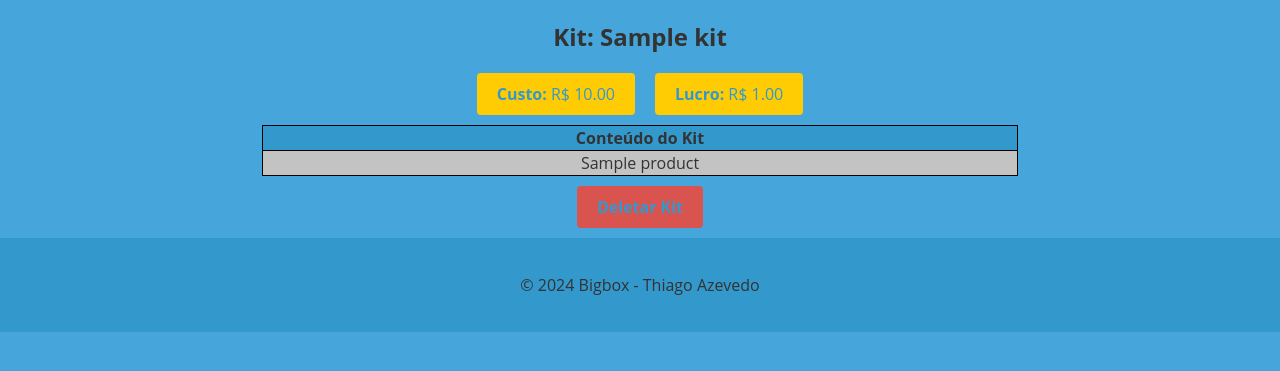
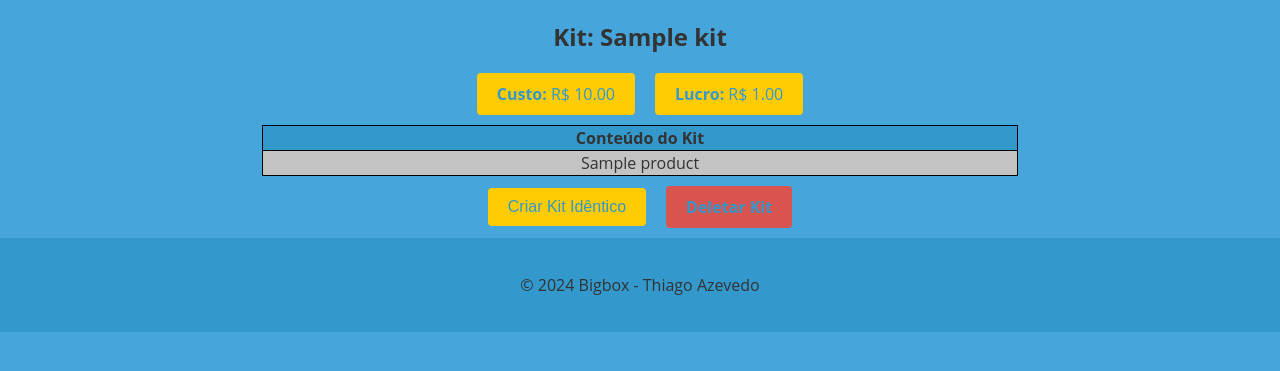
Before and after one commit to thiagoarvore/BigBox, a Django app: page /kit/1 in a window 1280 px wide. Shown: the part 50-421 px from the top of the page. Run offline with Django 5.2, Linux system fonts and the light colour scheme; a user stored in the database is signed in; tables that the repository leaves empty hold one stand-in row (values such as "Sample post").

Commit message:
create_identical_kit funcion

```diff
--- a/app/urls.py
+++ b/app/urls.py
@@ -2,7 +2,7 @@ from django.contrib import admin
 from django.views.generic import RedirectView
 from django.urls import path, reverse_lazy
 from accounts.views import login_view
-from bigbox.views import KitDetailView, ProductsListView, Test, ProductDetailView, ProductCreateView, ProductUpdateView, ProductDeleteView, ProductLogListView, KitListView, create_kit, KitDeleteView
+from bigbox.views import KitDetailView, ProductsListView, Test, ProductDetailView, ProductCreateView, ProductUpdateView, ProductDeleteView, ProductLogListView, KitListView, create_kit, KitDeleteView, create_identical_kit
 
 
 
@@ -22,4 +22,5 @@ urlpatterns = [
     path('kit_list/', KitListView.as_view(), name='kit_list'),
     path('kit/<int:pk>', KitDetailView.as_view(), name='kit_detail'),
     path('kit/<int:pk>/delete/', KitDeleteView.as_view(), name='kit_delete'),
+    path('kit/<int:pk>/create_identical/', create_identical_kit, name='create_identical_kit'),
 ]
--- a/bigbox/templates/kit_delete.html
+++ b/bigbox/templates/kit_delete.html
@@ -65,5 +65,4 @@
             </form>
         </div>
     </div>
-
 {% endblock %}
--- a/bigbox/templates/kit_detail.html
+++ b/bigbox/templates/kit_detail.html
@@ -28,6 +28,11 @@
             cursor: pointer;
             transition: background-color 0.3s ease-in-out;
             margin: 0 10px;
+        }
+
+        .btn:hover {
+            background-color: #3398CC;
+            color: #FFCC04;
         }
 
         .btn-danger {
@@ -65,8 +70,10 @@
         </table>
     </div>
     <div  style="margin: 10px;" class="center-content">
+        <form method="post" action="{% url 'create_identical_kit' pk=kit.pk %}">
+            {% csrf_token %}
+            <input type="submit" value="Criar Kit Idêntico" class=" btn btn-primary">
+        </form>
         <a href="{% url 'kit_delete' pk=object.pk %}" class="btn btn-danger"><strong>Deletar Kit</strong></a>
     </div>
-
-
 {% endblock %}
--- a/bigbox/templates/new_kit.html
+++ b/bigbox/templates/new_kit.html
@@ -66,5 +66,4 @@
         </form>
         {% endif %}
     </div>
-
 {% endblock %}
--- a/bigbox/templates/new_product.html
+++ b/bigbox/templates/new_product.html
@@ -60,8 +60,5 @@
                 <input type="submit" value="Cadastrar" class="btn btn-primary center-content">
             </div>
         </form>
-
     </div>
-
-
 {% endblock %}
--- a/bigbox/templates/product_delete.html
+++ b/bigbox/templates/product_delete.html
@@ -65,5 +65,4 @@
             </form>
         </div>
     </div>
-
 {% endblock %}
--- a/bigbox/templates/product_detail.html
+++ b/bigbox/templates/product_detail.html
@@ -72,8 +72,6 @@
     </div>
     <div class="buttons-container">
         <a href="{% url 'product_update' pk=object.pk %}" class="btn btn-primary"><strong>Editar Produto</strong></a>
-        <a href="{% url 'product_delete' pk=object.pk %}" class="btn btn-primary"><strong>Deletar Produto</strong></a>
         <a href="{% url 'product_log' pk=object.pk %}" class="btn btn-primary"><strong>Histórico de Alterações</strong></a>
     </div>
-
 {% endblock %}
--- a/bigbox/templates/product_log.html
+++ b/bigbox/templates/product_log.html
@@ -67,8 +67,6 @@
                 <tbody>
                     {% for audit_log in audit_logs %}
                         {% for change, value in audit_log.changes.items %}
-
-
                                 <tr>
                                     <td>{{ audit_log.timestamp }}</td>
                                     <td>{{ username }}</td>
@@ -102,7 +100,6 @@
 
                                     </td>
                                 </tr>
-
                         {% endfor %}
                     {% endfor %}
                 </tbody>
--- a/bigbox/templates/product_update.html
+++ b/bigbox/templates/product_update.html
@@ -65,11 +65,8 @@
                         <a class="btn btn-primary">Deletar</a>
                         <a href="{% url 'products_list' %}" class="btn btn-primary">Cancelar</a>
                     </div>
-
                 </div>
             </div>
         </form>
     </div>
-
-
 {% endblock %}
--- a/bigbox/views.py
+++ b/bigbox/views.py
@@ -1,12 +1,12 @@
 from typing import Any
-from django.shortcuts import render, redirect
+from django.shortcuts import render, redirect, get_object_or_404
 from bigbox.models import Category, Product, Kit
 from django.views import View
 from django.views.generic import ListView, CreateView, DetailView, DeleteView, UpdateView
-from django.urls import reverse_lazy
+from django.urls import reverse_lazy, reverse
 from django.utils.decorators import method_decorator
 from django.contrib.auth.decorators import login_required
-from django.http import HttpResponse
+from django.http import HttpResponse, HttpResponseRedirect
 from bigbox.forms import ProductModelForm, KitModelForm, ProductSelectionForm
 from bigbox import models
 import json
@@ -153,3 +153,16 @@ class KitDeleteView(DeleteView):
 
     def get_success_url(self):
         return reverse_lazy('kit_list')
+
+def create_identical_kit(request, pk):
+    original_kit = get_object_or_404(Kit, pk=pk)
+
+    new_kit = Kit.objects.create(
+        cost=original_kit.cost,
+        price=original_kit.price,
+        profit=original_kit.profit,
+        label=original_kit.label
+    )
+    new_kit.content.set(original_kit.content.all())
+
+    return HttpResponseRedirect(reverse('kit_detail', args=[new_kit.pk]))
```
